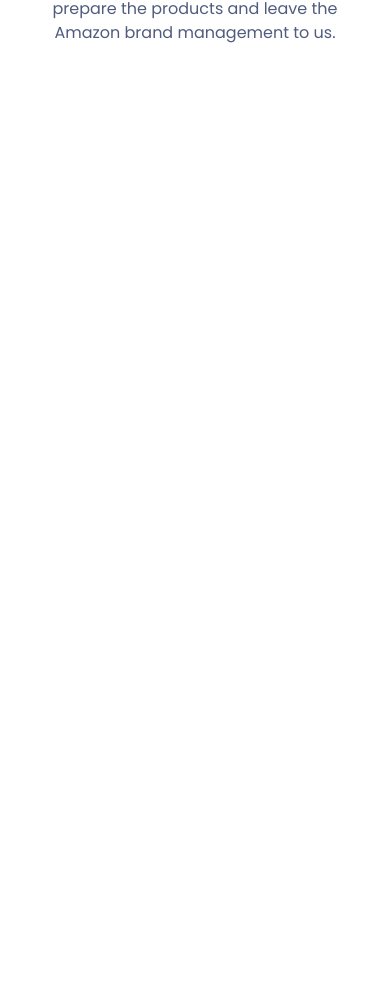
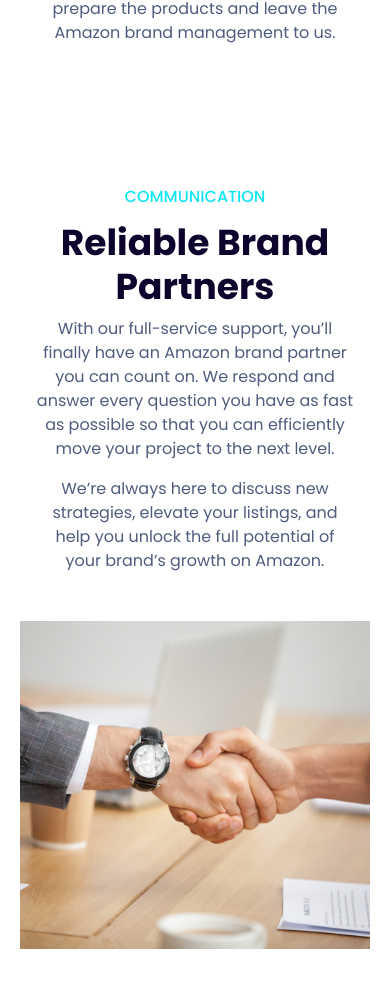
Before and after one commit to gillanihassan/tasks, a React (Vite) app: page /taskTwo in a window 390 px wide. Shown: the part 3950-4931 px from the top of the page. Before the commit the page ends 4051 px from the top, so only its background shows below. Built offline with nearby package versions, Linux system fonts and the light colour scheme.

Commit message:
Brand partner done

```diff
--- /dev/null
+++ b/src/assets/taskTwo/components/brandPartner/BrandPartner.jsx
@@ -0,0 +1,32 @@
+import styles from "./styles.module.css";
+import { Col, Image, Row } from "react-bootstrap";
+import HandImage from "../../../taskTwo/images/brandPartner/hand-img.png";
+
+function BrandPartner() {
+  return (
+    <div className={`container-xxl ${styles.mainDiv}`}>
+      <Row>
+        <Col md={6} className="p-4 d-flex flex-column justify-content-center ">
+          <p className={`text-uppercase ${styles.topPara}`}>communication</p>
+          <h2 className={`${styles.topHeading}`}>Reliable Brand Partners</h2>
+          <p className={`${styles.paraOne}`}>
+            With our full-service support, you’ll finally have an Amazon brand
+            partner you can count on. We respond and answer every question you
+            have as fast as possible so that you can efficiently move your
+            project to the next level.
+          </p>
+          <p className={`${styles.paraOne}`}>
+            We’re always here to discuss new strategies, elevate your listings,
+            and help you unlock the full potential of your brand’s growth on
+            Amazon.
+          </p>
+        </Col>
+        <Col md={6} className="p-2">
+          <Image src={HandImage} className={`${styles.customImage}`} alt="" />
+        </Col>
+      </Row>
+    </div>
+  );
+}
+
+export default BrandPartner;
--- /dev/null
+++ b/src/assets/taskTwo/components/brandPartner/styles.module.css
@@ -0,0 +1,53 @@
+.mainDiv {
+  margin-top: 6rem;
+}
+.customImage {
+  width: 100%;
+  max-width: 700px;
+}
+.topPara {
+  color: #0fe5f5;
+  font-family: "Poppins";
+  font-weight: 500;
+  font-size: 20px;
+  line-height: 20px;
+}
+.topHeading {
+  color: #0e032d;
+  font-family: "Poppins";
+  font-weight: 700;
+  font-size: 60px;
+  line-height: 72px;
+}
+.paraOne {
+  color: #505c7e;
+  font-family: "Poppins";
+  font-weight: 400;
+  font-size: 20px;
+  line-height: 32px;
+}
+@media (max-width: 1400px) {
+  .mainDiv {
+    padding: 1.5rem;
+  }
+}
+@media (max-width: 576px) {
+  .mainDiv {
+    margin-top: 2.5rem;
+  }
+  .topPara {
+    font-size: 16px;
+    line-height: 16px;
+    text-align: center;
+  }
+  .topHeading {
+    font-size: 36px;
+    line-height: 44px;
+    text-align: center;
+  }
+  .paraOne {
+    font-size: 16px;
+    line-height: 24px;
+    text-align: center;
+  }
+}
--- a/src/assets/taskTwo/page/TaskTwo.jsx
+++ b/src/assets/taskTwo/page/TaskTwo.jsx
@@ -3,6 +3,7 @@ import AmazonGrowth from "../components/amazonGrowth/AmazonGrowth";
 import BrandService from "../components/brandService/BrandService";
 import MarketAccess from "../components/marketAccess/MarketAccess";
 import WareHouse from "../components/wareHouse/WareHouse";
+import BrandPartner from "../components/brandPartner/BrandPartner";
 
 function TaskTwo() {
   return (
@@ -12,6 +13,7 @@ function TaskTwo() {
       <BrandService />
       <MarketAccess />
       <WareHouse />
+      <BrandPartner />
     </div>
   );
 }
```
Also changed, not shown: src/assets/taskTwo/images/brandPartner/hand-img.png (added).
